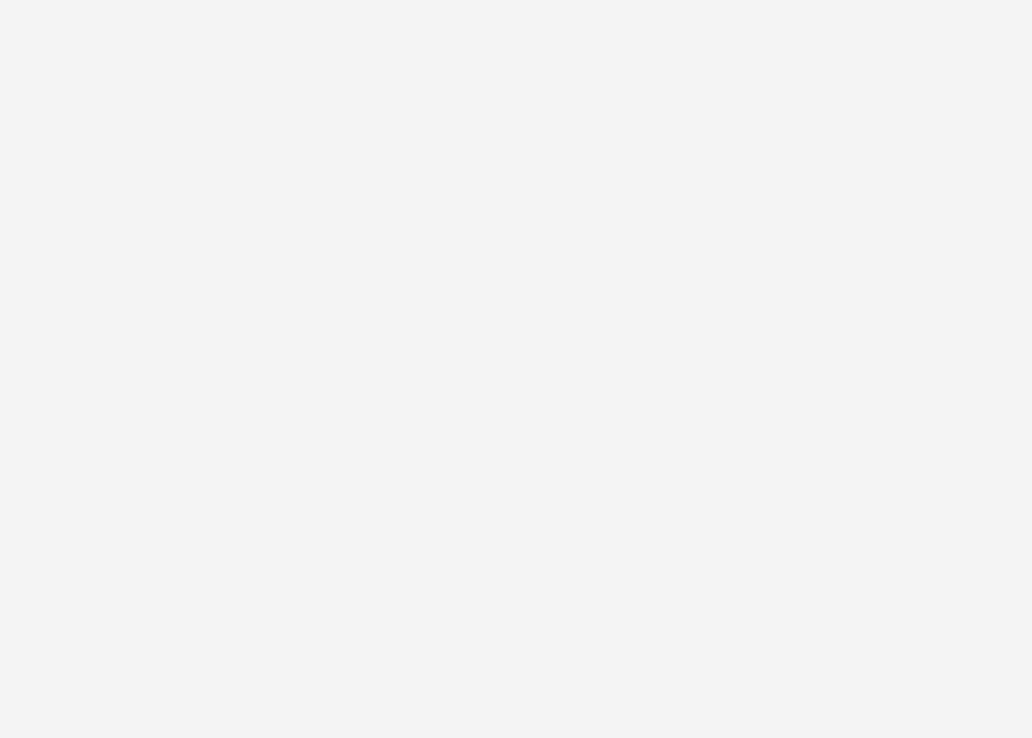
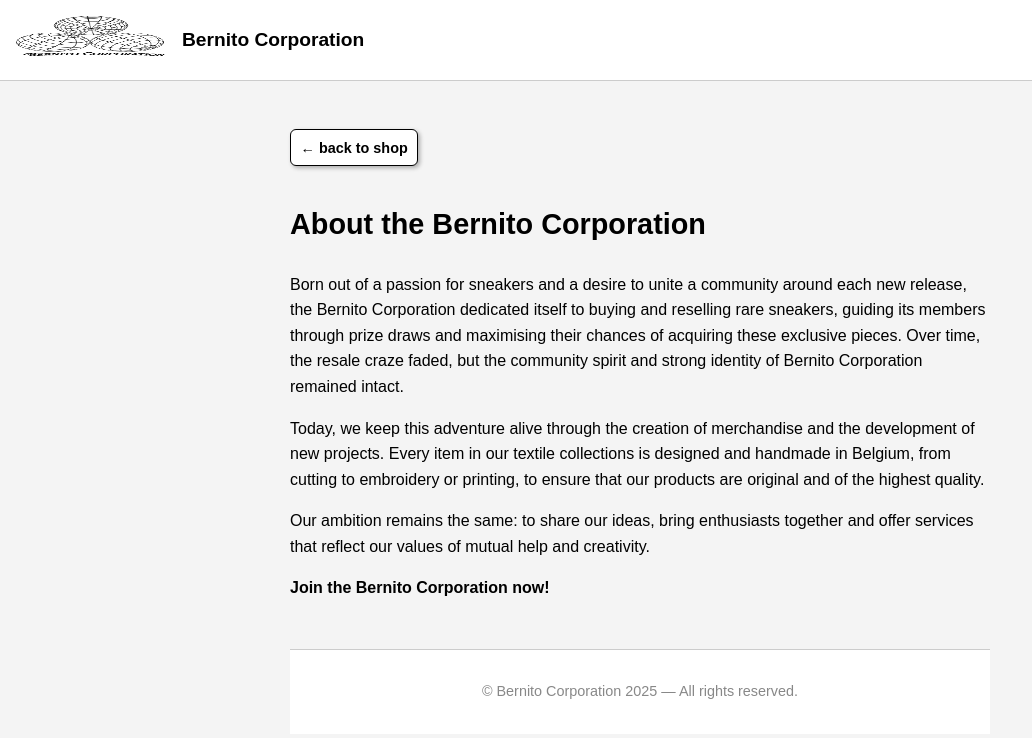
Before and after one commit to VirgileBernard/BernitoStore, a Vue app in the folder frontend/: page /about in a window 1280 px wide. Before the commit this address had no page. Shown: the top 738 px of the page, without its empty margins (0-1032 px from the left). Built offline with nearby package versions, Linux system fonts and the light colour scheme.

Commit message:
Add navigation, footer, and about page with logo and back button functionality

```diff
--- a/frontend/index.html
+++ b/frontend/index.html
@@ -3,7 +3,7 @@
 
 <head>
   <meta charset="UTF-8" />
-  <link rel="icon" type="image/svg+xml" href="/vite.svg" />
+  <link rel="icon" type="image/svg+xml" href="../frontend/src/assets/img/" />
   <link rel="stylesheet" href="../frontend/src/style.css">
   <meta name="viewport" content="width=device-width, initial-scale=1.0" />
   <title>BernitoStore</title>
--- /dev/null
+++ b/frontend/src/components/BackToShopButton.vue
@@ -0,0 +1,23 @@
+<template>
+    <button class="btn btn-white back-btn" @click="goBack">
+        ← back to shop
+    </button>
+</template>
+
+
+<script setup lang="ts">
+import { useRouter } from 'vue-router'
+
+const router = useRouter()
+
+function goBack() {
+    router.push('/home') // ou '/' selon ce que tu veux
+}
+</script>
+
+<style scoped>
+.back-btn {
+    font-size: 0.9rem;
+    margin: 1rem 0;
+}
+</style>
--- /dev/null
+++ b/frontend/src/components/Footer.vue
@@ -0,0 +1,17 @@
+<template>
+    <footer class="footer">
+        <p>© Bernito Corporation 2025 — All rights reserved.</p>
+    </footer>
+</template>
+
+<style scoped>
+.footer {
+    margin-top: 3rem;
+    padding: 1rem 0;
+    text-align: center;
+    font-size: 0.9rem;
+    color: var(--color-grey, #888);
+    border-top: 1px solid #ccc;
+    background-color: var(--color-white, #fff);
+}
+</style>
--- /dev/null
+++ b/frontend/src/components/Navbar.vue
@@ -0,0 +1,45 @@
+<template>
+    <nav class="navbar">
+        <div class="navbar-left">
+            <img src="../assets/img/bernitologo2k24.png" alt="Logo" class="logo" />
+            <span class="brand">Bernito Corporation</span>
+        </div>
+
+        <div class="navbar-right">
+            <i class="fas fa-shopping-cart icon"></i>
+            <i class="fas fa-bars icon"></i>
+        </div>
+    </nav>
+</template>
+
+<style scoped>
+.navbar {
+    display: flex;
+    justify-content: space-between;
+    align-items: center;
+    padding: 1rem;
+    background-color: var(--color-white);
+    border-bottom: 1px solid #ccc;
+}
+
+.navbar-left {
+    display: flex;
+    align-items: center;
+}
+
+.logo {
+    height: 40px;
+    margin-right: 1rem;
+}
+
+.brand {
+    font-weight: bold;
+    font-size: 1.2rem;
+}
+
+.navbar-right .icon {
+    font-size: 1.4rem;
+    margin-left: 1rem;
+    cursor: pointer;
+}
+</style>
--- a/frontend/src/main.ts
+++ b/frontend/src/main.ts
@@ -4,6 +4,7 @@
 import piniaPluginPersistedstate from 'pinia-plugin-persistedstate'
 import { router } from './router'
 import './style.css'
+
 
 const app = createApp(App)
 const pinia = createPinia()
--- a/frontend/src/router/index.ts
+++ b/frontend/src/router/index.ts
@@ -1,6 +1,8 @@
 import { createRouter, createWebHistory } from 'vue-router'
 import LoginView from '../views/LoginView.vue'
 import HomeView from '../views/HomeView.vue'
+import AboutView from '../views/AboutView.vue'
+
 
 const routes = [
     {
@@ -12,6 +14,11 @@
         path: '/home',
         name: 'Home',
         component: HomeView
+    },
+    {
+        path: '/about',
+        name: 'About',
+        component: AboutView
     }
 ]
 
--- /dev/null
+++ b/frontend/src/views/AboutView.vue
@@ -0,0 +1,54 @@
+<template>
+    <NavBar />
+    <div class="about-container">
+        <BackToShopButton />
+
+        <div class="about-content">
+            <h1>About the Bernito Corporation</h1>
+            <p>
+                Born out of a passion for sneakers and a desire to unite a community around each new release, the
+                Bernito Corporation dedicated itself to buying and reselling rare sneakers, guiding its members through
+                prize draws and maximising their chances of acquiring these exclusive pieces. Over time, the resale
+                craze faded, but the community spirit and strong identity of Bernito Corporation remained intact.
+            </p>
+            <p>
+                Today, we keep this adventure alive through the creation of merchandise and the development of new
+                projects. Every item in our textile collections is designed and handmade in Belgium, from cutting to
+                embroidery or printing, to ensure that our products are original and of the highest quality.
+            </p>
+            <p>
+                Our ambition remains the same: to share our ideas, bring enthusiasts together and offer services that
+                reflect our values of mutual help and creativity.
+            </p>
+            <p><strong>Join the Bernito Corporation now!</strong></p>
+        </div>
+
+        <Footer />
+    </div>
+</template>
+
+<script setup>
+import NavBar from '@/components/NavBar.vue'
+import BackToShopButton from '@/components/BackToShopButton.vue'
+import Footer from '@/components/Footer.vue'
+</script>
+
+
+<style scoped>
+.about-container {
+    padding: 2rem;
+    max-width: 700px;
+    margin: 0 auto;
+    text-align: left;
+    line-height: 1.6;
+}
+
+.about-content h1 {
+    margin-bottom: 1.5rem;
+    font-size: 1.8rem;
+}
+
+.about-content p {
+    margin-bottom: 1rem;
+}
+</style>
--- a/frontend/src/views/HomeView.vue
+++ b/frontend/src/views/HomeView.vue
@@ -1,11 +1,12 @@
 <template>
     <div>
         <h1>Bienvenue sur Bernito Store, {{ username }} !</h1>
+
     </div>
 </template>
 
 <script setup lang="ts">
-import { useAuthStore } from '@/store/auth'
+import { useAuthStore } from '../store/auth'
 
 const auth = useAuthStore()
 const username = auth.username
--- a/frontend/src/views/LoginView.vue
+++ b/frontend/src/views/LoginView.vue
@@ -1,5 +1,5 @@
 <template>
-
+    <NavBar></NavBar>
 
 
     <div class="login-container">
@@ -31,6 +31,7 @@
 import { useAuthStore } from '..//store/auth'
 import { useRouter } from 'vue-router'
 import { onMounted } from 'vue'
+import NavBar from '../components/Navbar.vue'
 
 
 
```
